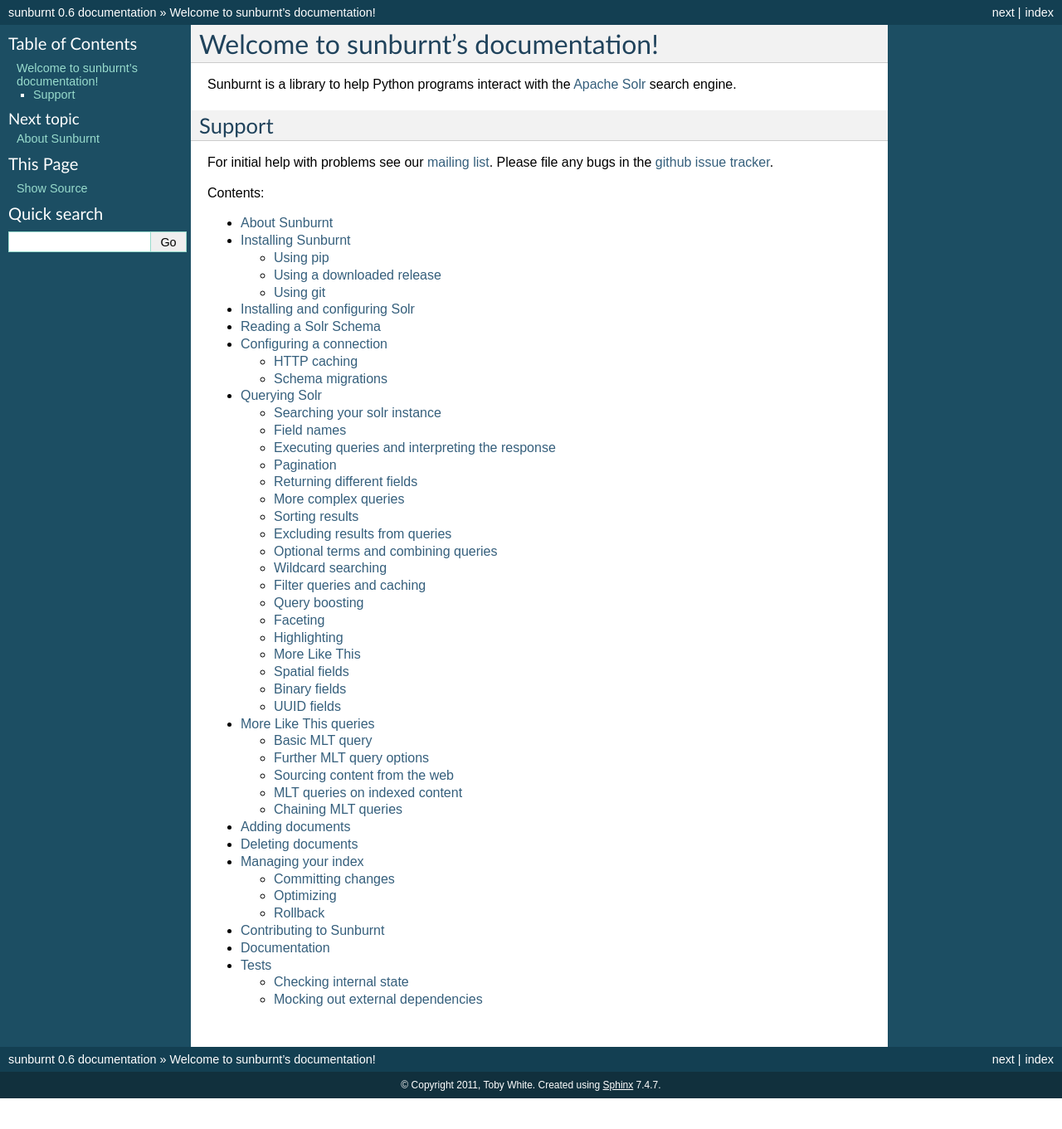
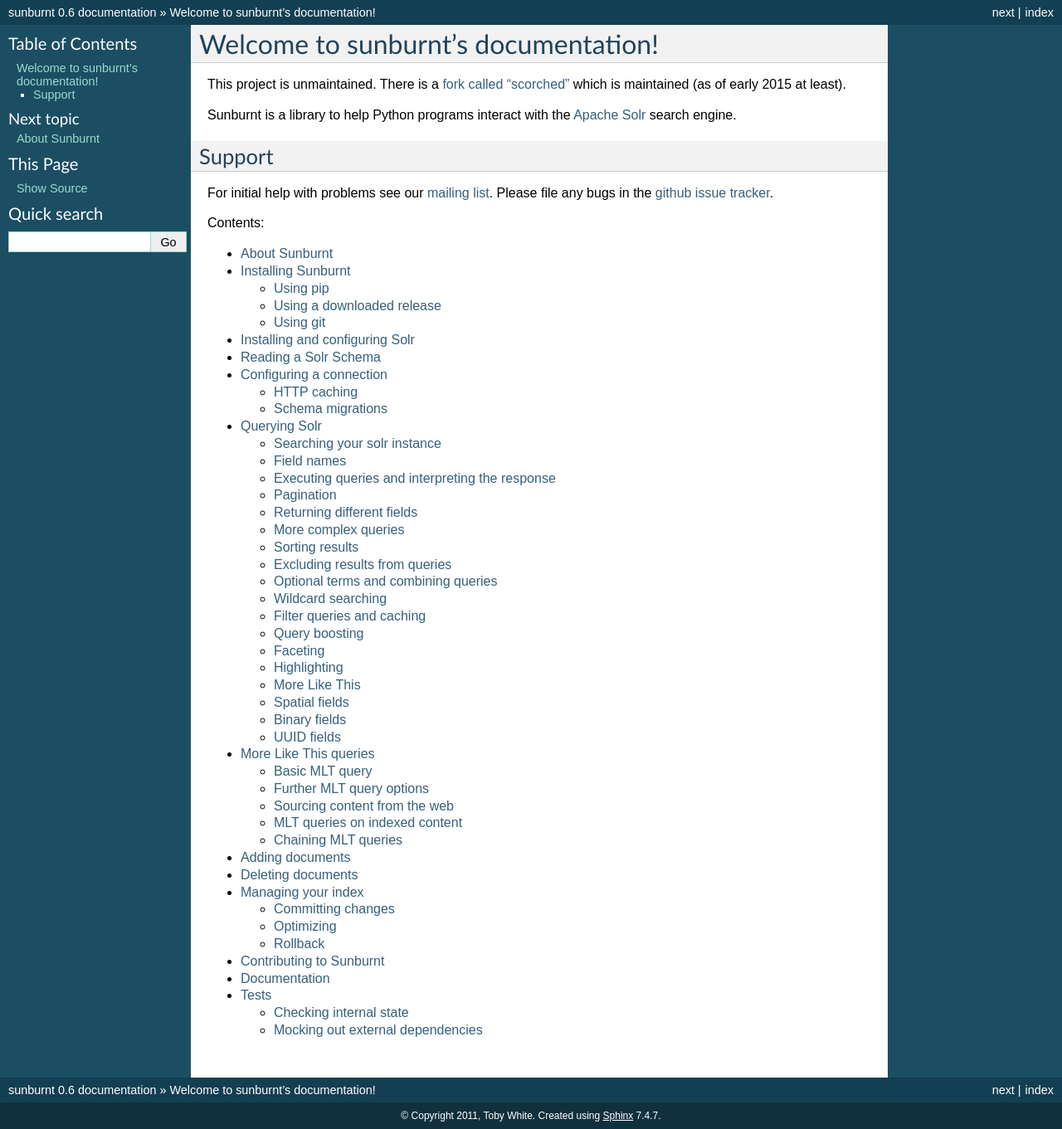
Before and after one commit to tow/sunburnt, a Sphinx documentation site: the page built from docs/index.rst, in a window 1280 px wide. Shown: the whole page at 83% size. Built offline with Sphinx 7.4.7, drawn with Linux system fonts in a browser that asks for light colours; before the commit the page ends 1324 px from its top, so only the background shows below that.

Commit message:
state project is unmaintained and link to fork

```diff
--- a/README.rst
+++ b/README.rst
@@ -1,3 +1,9 @@
+Unmaintained
+============
+
+This project is unmaintained.  A fork called "scorched" which has some maintenance
+is at https://github.com/lugensa/scorched
+
 Sunburnt
 ========
 
--- a/docs/index.rst
+++ b/docs/index.rst
@@ -5,6 +5,10 @@
 
 Welcome to sunburnt's documentation!
 ====================================
+
+This project is unmaintained.  There is a
+`fork called "scorched" <https://github.com/lugensa/scorched>`_ which is maintained
+(as of early 2015 at least).
 
 Sunburnt is a library to help Python programs interact with the `Apache
 Solr <http://lucene.apache.org/solr/>`_ search engine.
```
